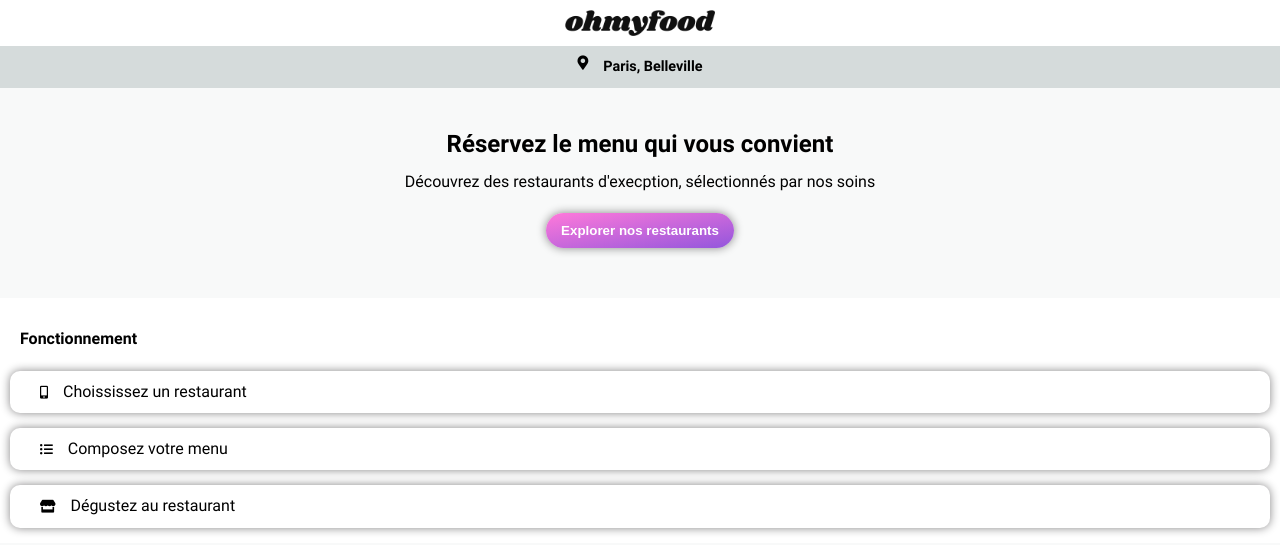
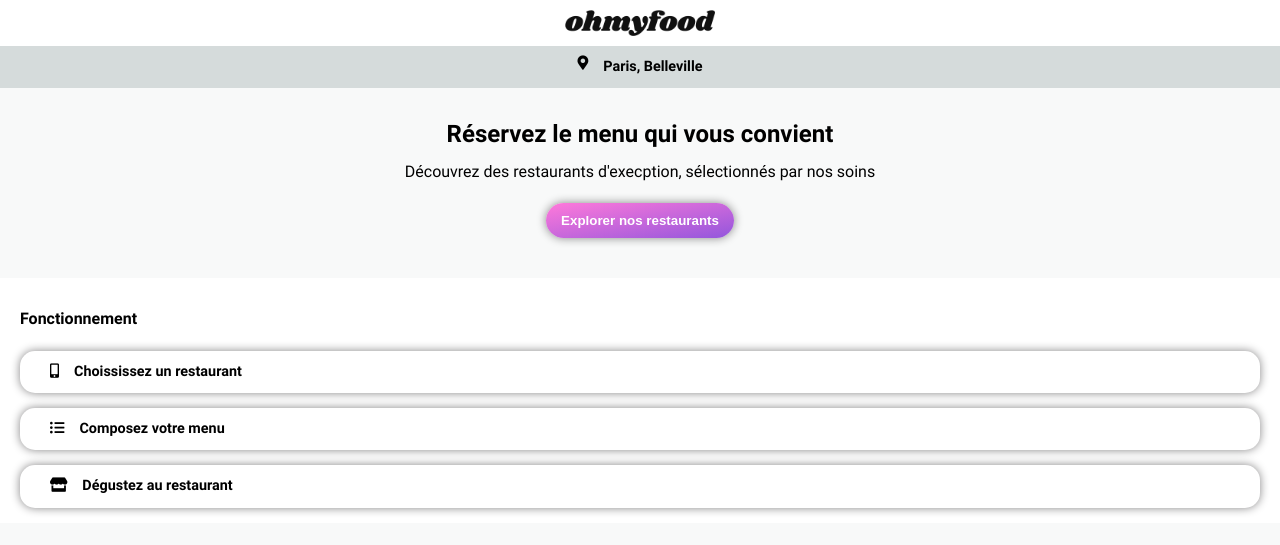
Before and after one commit to EUrru31/-EtienneUrru_3_11012021, a plain HTML site: page index.html in a window 1280 px wide. Shown: the top 545 px of the page. Drawn offline with Linux system fonts and the light colour scheme.

Commit message:
11022021-2

```diff
--- a/sass/style.scss
+++ b/sass/style.scss
@@ -67,7 +67,7 @@ body {
 .réservation {
     background-color: #f8f9f9;
     text-align: center;
-    padding: 30px;
+    padding: 20px 35px;
     h2 {
         padding-left: 35px;
         padding-right: 35px;
@@ -108,10 +108,11 @@ button {
     display: flex;
     flex-direction: column;
     justify-content: center;
+    font-weight: bold;
+    font-size: 0.9em;
     i {
         padding-right: 15px;
         padding-left: 20px;
-        font-size: 0.8em;
     }
 }
 
@@ -127,7 +128,7 @@ button {
 
 .restaurant__body {
     background-color: white;
-    margin: 10px;
+    margin: 10px 0;
     overflow: hidden;
     border-radius: 20px;
     box-shadow: 1px 1px 12px #969696;
@@ -238,8 +239,8 @@ header i {
 
 .module {
     @include box-shadow;
-    border-radius: 10px;
-    margin: 0 10px 15px 10px;
+    border-radius: 15px;
+    margin: 0 20px 15px 20px;
     padding: 10px;
 }
 
```
Also changed, not shown: restaurant1.html (+1 -1 lines), style.css, 1 other file.
